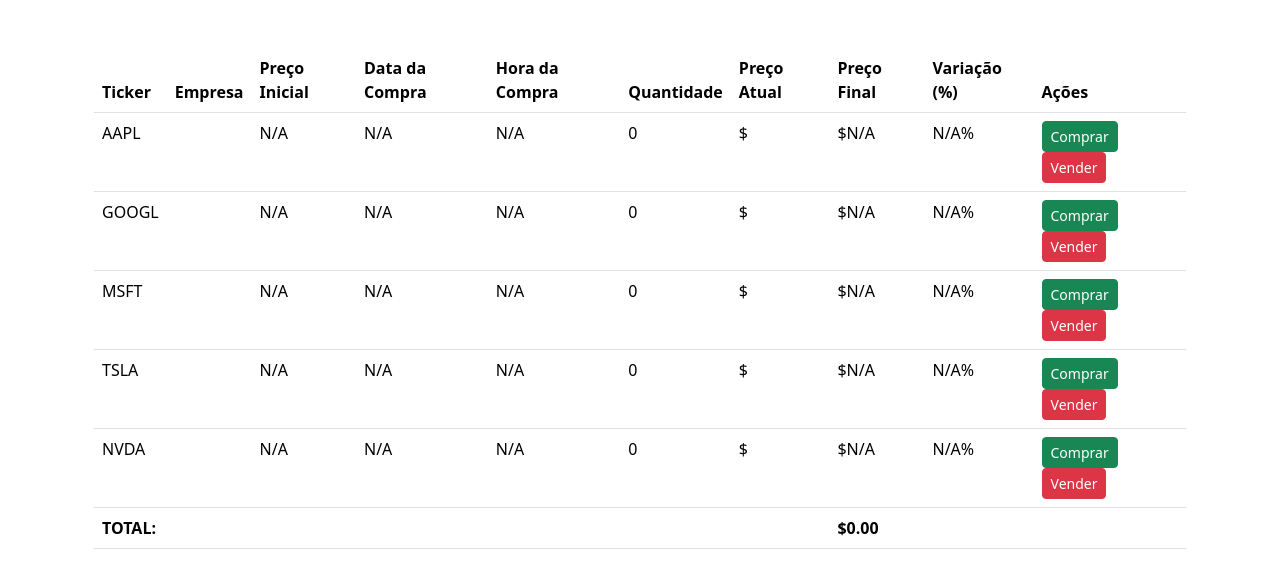
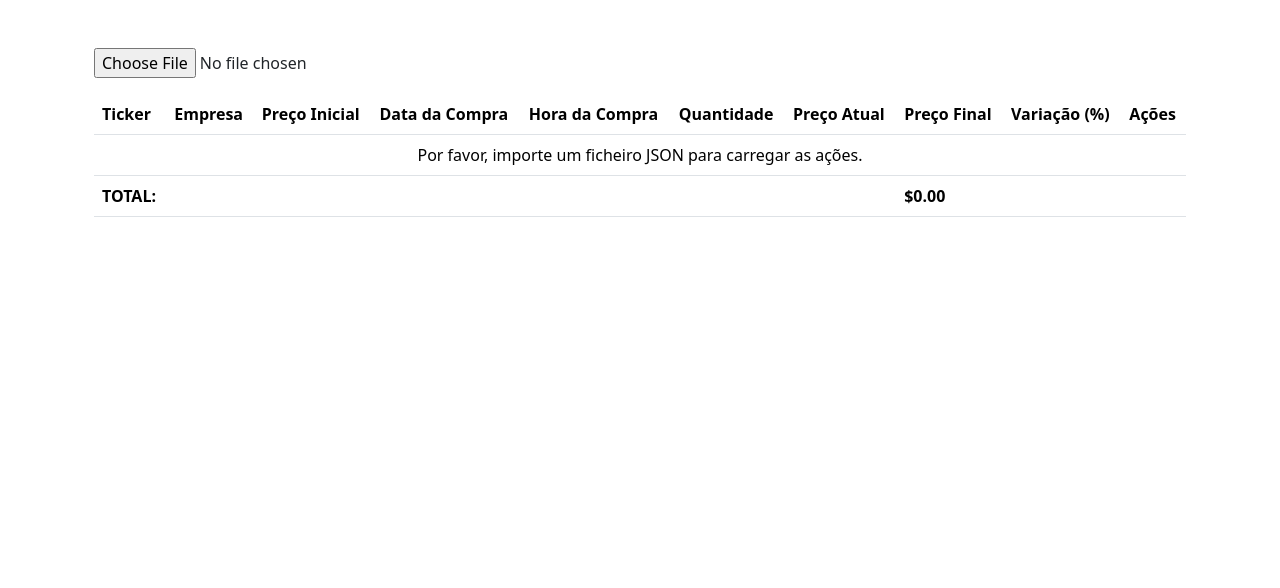
Before and after one commit to KalliSmb/Stock-App, a React (Create React App) app: page /stock in a window 1280 px wide. Shown: the top 588 px of the page. Built offline with nearby package versions, Linux system fonts and the light colour scheme; no server answers; the HTML template or start-up script is replaced by a standard one.

Commit message:
Adicionado importação de carteira

```diff
--- a/src/components/StockPage.js
+++ b/src/components/StockPage.js
@@ -5,10 +5,33 @@
 class StockPage extends Component {
   constructor(props) {
     super(props);
-    const savedTotal = localStorage.getItem('total');
+
+    // Carregar ações do localStorage
+    const stocks = this.loadStocksFromLocalStorage();
+    const total = this.calculateTotal(stocks);
+
     this.state = {
-      total: savedTotal ? parseFloat(savedTotal) : 0
+      total: total,
+      stocks: stocks
     };
+  }
+
+  loadStocksFromLocalStorage = () => {
+    const stocks = [];
+    for (const key in localStorage) {
+      if (localStorage.hasOwnProperty(key) && key.startsWith('stock-')) {
+        const stockData = JSON.parse(localStorage.getItem(key));
+        stocks.push(stockData);
+      }
+    }
+    return stocks;
+  }
+
+  calculateTotal = (stocks) => {
+    return stocks.reduce((acc, stock) => {
+      const finalPrice = stock.purchasePrice !== 'N/A' && stock.quantity > 0 ? stock.purchasePrice * stock.quantity : 0;
+      return acc + finalPrice;
+    }, 0);
   }
 
   updateTotal = (amount, action) => {
@@ -24,9 +47,39 @@
     });
   }
 
+  handleFileUpload = (event) => {
+    const file = event.target.files[0];
+    const reader = new FileReader();
+
+    reader.onload = (e) => {
+      const data = JSON.parse(e.target.result);
+      this.importPortfolio(data);
+    };
+
+    reader.readAsText(file);
+  }
+
+  importPortfolio = (data) => {
+    if (data.total) {
+      localStorage.setItem('total', data.total.toString());
+    }
+    if (data.stocks) {
+      data.stocks.forEach(stock => {
+        localStorage.setItem(`stock-${stock.ticker}`, JSON.stringify(stock));
+      });
+      const stocks = this.loadStocksFromLocalStorage();
+      const total = this.calculateTotal(stocks);
+      this.setState({
+        total: total,
+        stocks: stocks
+      });
+    }
+  }
+
   render() {
     return (
       <div className="container mt-5">
+        <input type="file" accept=".json" onChange={this.handleFileUpload} className="mb-3" />
         <table className="table">
           <thead>
             <tr>
@@ -43,11 +96,20 @@
             </tr>
           </thead>
           <tbody>
-            <StockRow ticker="AAPL" initialQuantity={0} updateTotal={this.updateTotal} />
-            <StockRow ticker="GOOGL" initialQuantity={0} updateTotal={this.updateTotal} />
-            <StockRow ticker="MSFT" initialQuantity={0} updateTotal={this.updateTotal} />
-            <StockRow ticker="TSLA" initialQuantity={0} updateTotal={this.updateTotal} />
-            <StockRow ticker="NVDA" initialQuantity={0} updateTotal={this.updateTotal} />
+            {this.state.stocks.length === 0 ? (
+              <tr>
+                <td colSpan="10" className="text-center">Por favor, importe um ficheiro JSON para carregar as ações.</td>
+              </tr>
+            ) : (
+              this.state.stocks.map(stock => (
+                <StockRow
+                  key={stock.ticker}
+                  ticker={stock.ticker}
+                  initialQuantity={stock.quantity}
+                  updateTotal={this.updateTotal}
+                />
+              ))
+            )}
           </tbody>
           <tfoot>
             <tr className="fw-bold">
```
